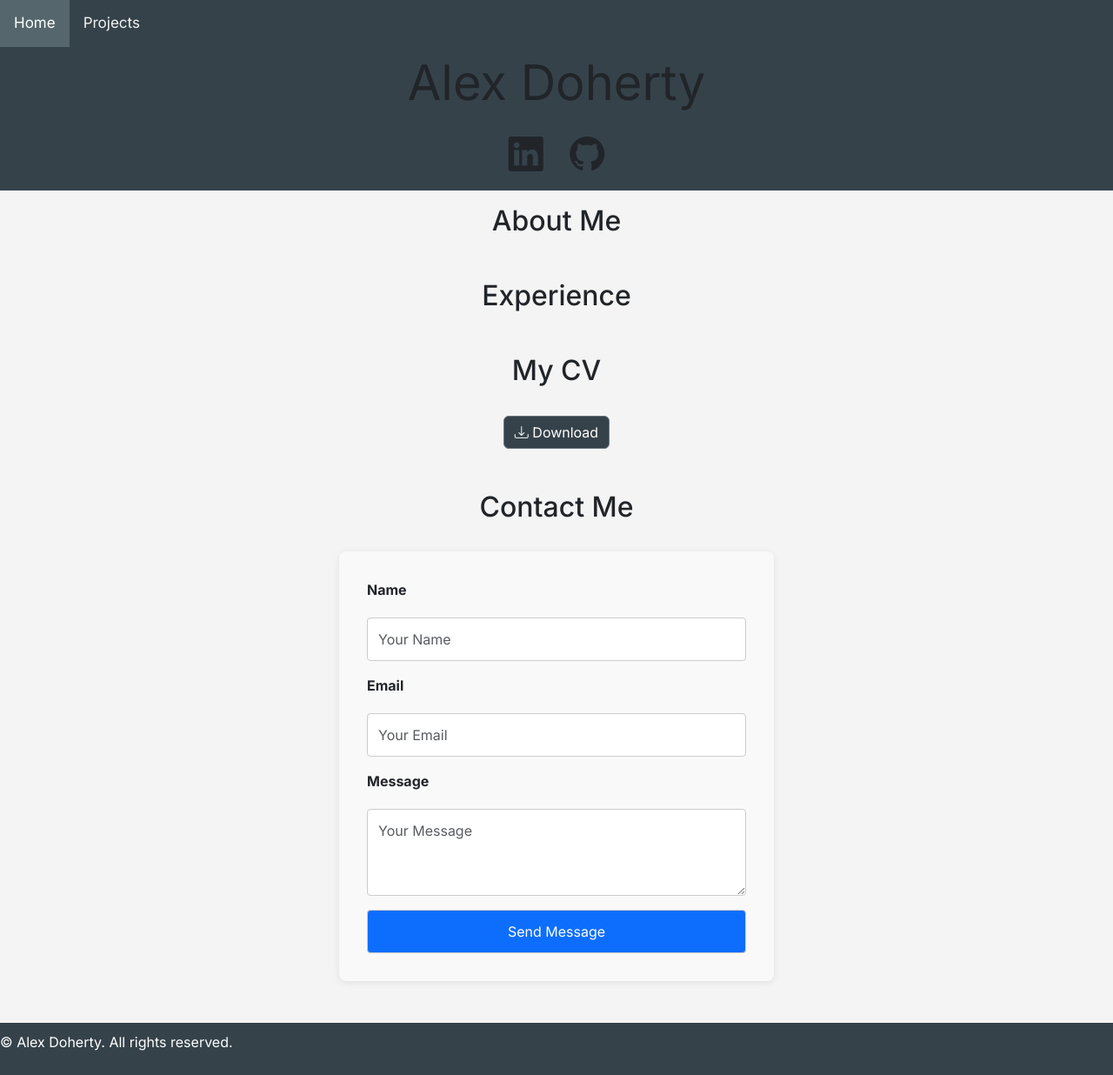
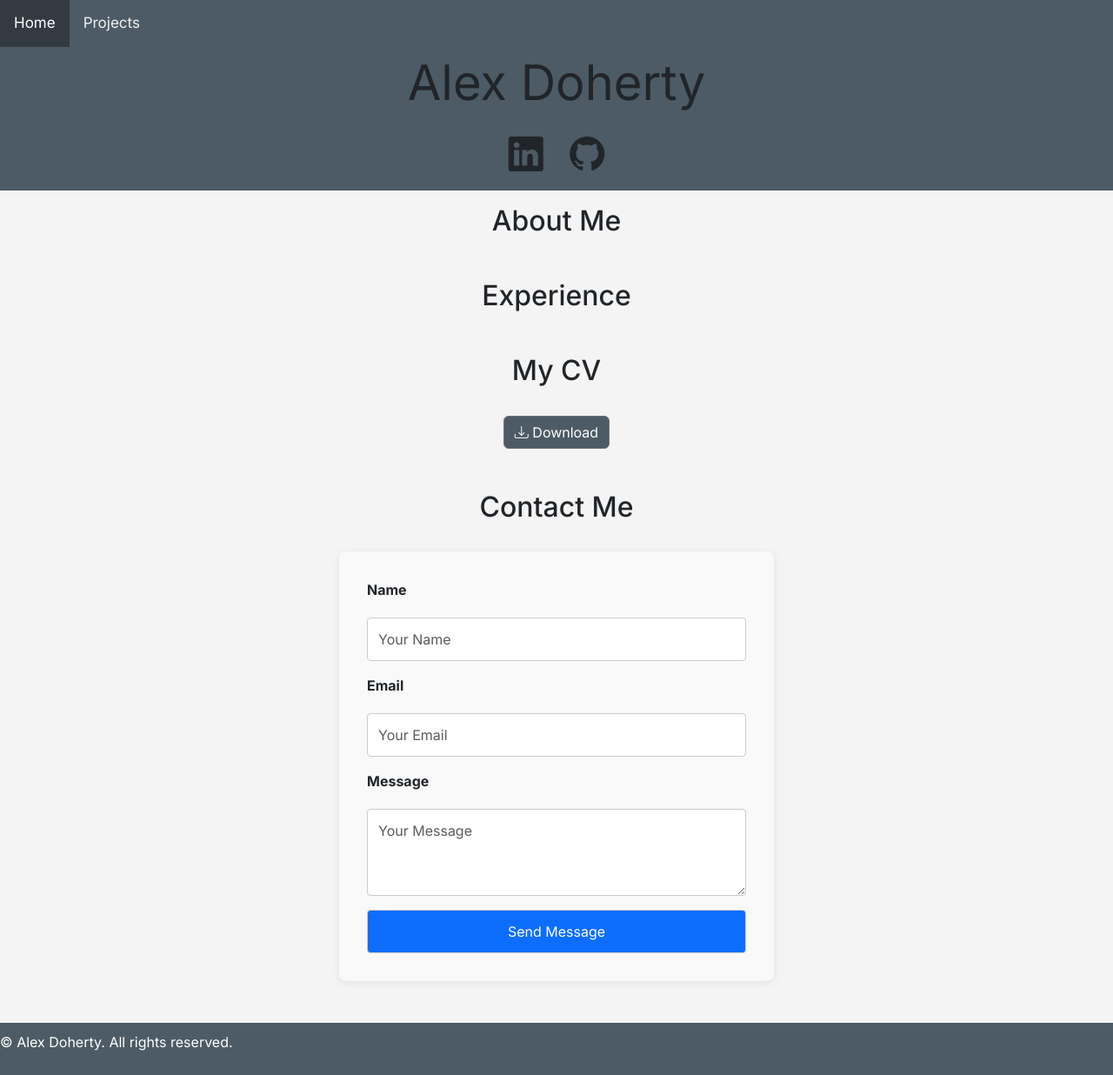
Before and after one commit to Xela96/personal-website, a Flask app: page / in a window 1280 px wide. Shown: the whole page at 87% size. Run offline with Flask 3, Linux system fonts and the light colour scheme.

Commit message:
update colours

```diff
--- a/static/css/style.css
+++ b/static/css/style.css
@@ -13,7 +13,7 @@ main {
 }
 
 header {
-    background: #35424a;
+    background: #4C5B65;
     color: #ffffff;
     padding: 10px 0;
     text-align: center;
@@ -49,7 +49,7 @@ nav a:hover {
 }
 
 footer {
-    background: #35424a;
+    background: #4C5B65;
     color: #ffffff;
     text-align: center;
     padding: 10px 0;
@@ -146,7 +146,7 @@ footer {
 
 /* Add a black background color to the top navigation */
 .topnav {
-  background-color: #35424a;
+  background-color: #4C5B65;
   overflow: hidden;
 }
 
@@ -174,7 +174,7 @@ footer {
 
 /* Add an active class to highlight the current page */
 .topnav a.active {
-  background-color: #55676d;
+  background-color: #333a42;
   color: white;
 }
 
@@ -208,7 +208,7 @@ footer {
 }
 
 .downloadButton {
-  background-color: #35424a;
+  background-color: #4C5B65;
 }
 
 h1, h2, h3, h4, h5, h6 {
--- a/templates/base.html
+++ b/templates/base.html
@@ -22,7 +22,7 @@
             <i class="fa fa-bars"></i>
         </a>
     </div>
-    <div class="w-100 py-2" style="background-color: #35424a;">
+    <div class="w-100 py-2" style="background-color: #4C5B65;">
         <h1 class="display-4 text-center m-0" style="color: #212529;">Alex Doherty</h1>
     </div>
     <header>
```
